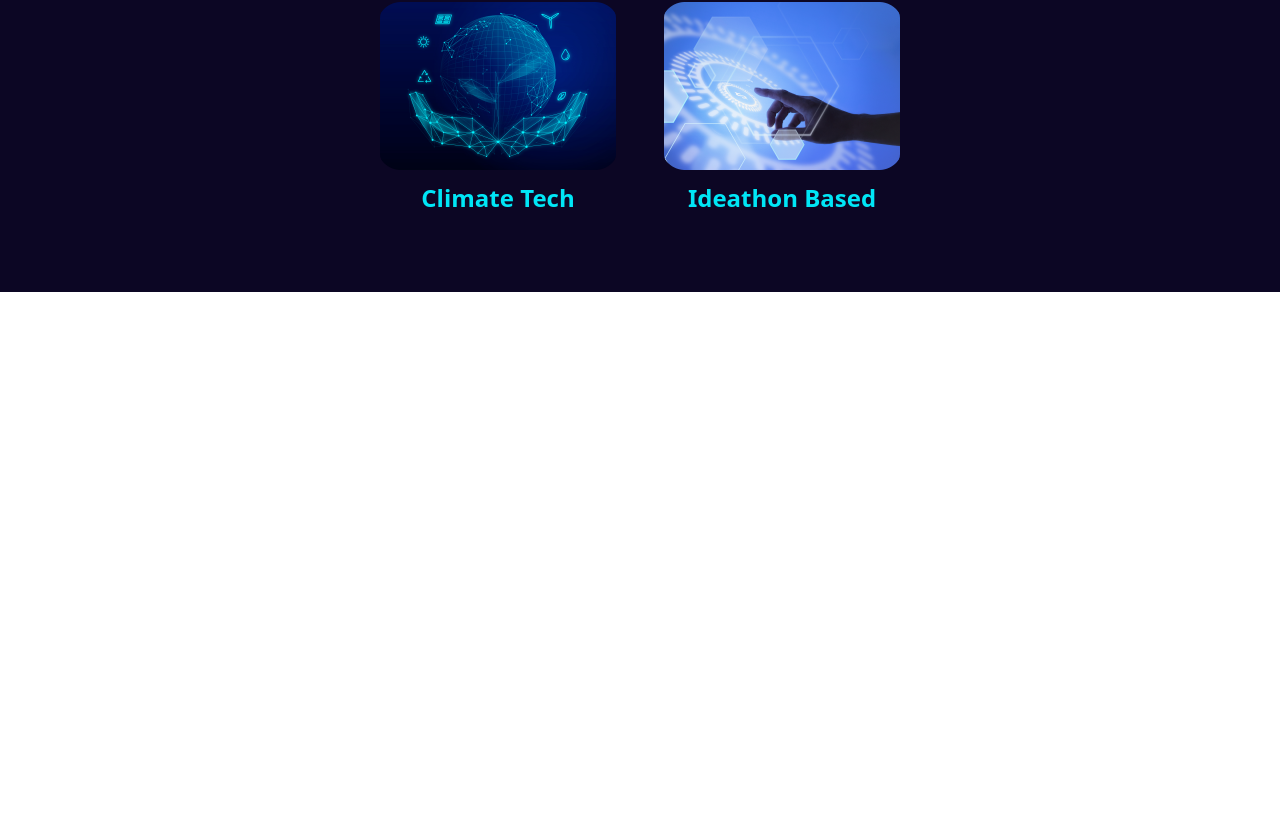
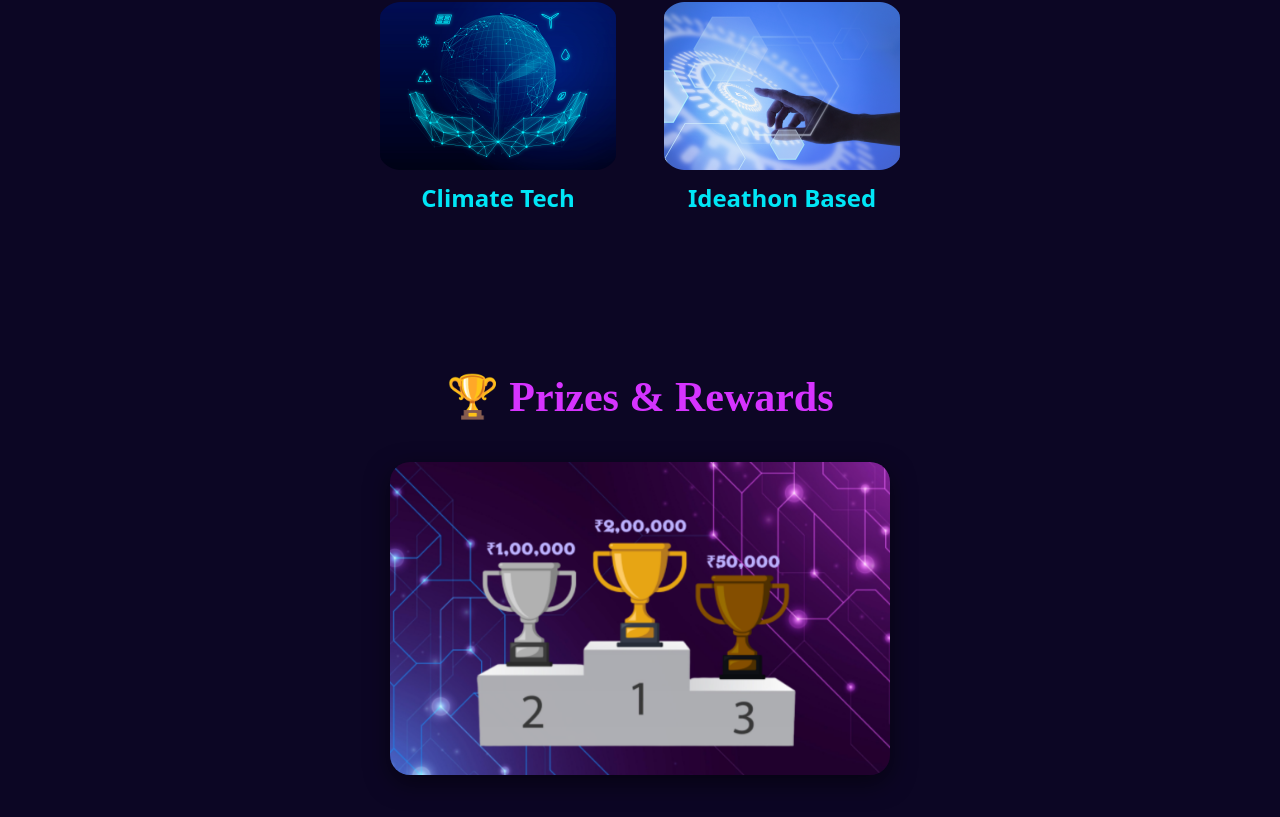
Before and after one commit to Nishwitha-31/project, a React (Vite) app in the folder client/: page / in a window 1280 px wide. Shown: the part 1961-2778 px from the top of the page. Before the commit the page ends 2253 px from the top, so only its background shows below. Built offline with nearby package versions, Linux system fonts and the light colour scheme.

Commit message:
prizemoney added

```diff
--- a/client/src/components/PrizeMoney.jsx
+++ b/client/src/components/PrizeMoney.jsx
@@ -0,0 +1,43 @@
+import React from 'react';
+import prizeImg from '../assets/prizes.png'; // <-- make sure to replace with your actual image path
+
+const PrizesRewardsSection = () => {
+  return (
+    <div
+      style={{
+        backgroundColor: '#0c0624',
+        color: 'white',
+        padding: '80px 20px',
+        textAlign: 'center',
+      }}
+    >
+      <h2
+        style={{
+          color: '#d633ff',
+          fontWeight: '900',
+          fontSize: '42px',
+          fontFamily: 'Kufam',
+          marginBottom: '40px',
+        }}
+      >
+        🏆 Prizes & Rewards
+      </h2>
+
+      <div className="d-flex justify-content-center">
+        <img
+          src={prizeImg}
+          alt="Prize Podium"
+          style={{
+            width: '100%',
+            maxWidth: '500px',
+            height: 'auto',
+            borderRadius: '20px',
+            boxShadow: '0 8px 24px rgba(0, 0, 0, 0.5)',
+          }}
+        />
+      </div>
+    </div>
+  );
+};
+
+export default PrizesRewardsSection;
--- a/client/src/pages/HomePage.jsx
+++ b/client/src/pages/HomePage.jsx
@@ -4,6 +4,7 @@ import Navbar from '../components/navBar';
 import AboutSection from '../components/AboutUs'; // ← Import here
 import backgroundImage from '../assets/image.png';
 import TracksSection from '../components/TracksSection';
+import PrizesRewardsSection from '../components/PrizeMoney';
 
 const HackathonLandingPage = () => {
   const [timeLeft, setTimeLeft] = useState({ days: 0, hours: 0, minutes: 0, seconds: 0 });
@@ -73,6 +74,8 @@ const HackathonLandingPage = () => {
       <AboutSection />
       {/*TrackSection*/}
        <TracksSection />
+      {/* Prizes and Rewards Section */}
+      <PrizesRewardsSection />
     </>
   );
 };
```
Also changed, not shown: client/src/assets/prizes.png (added).
